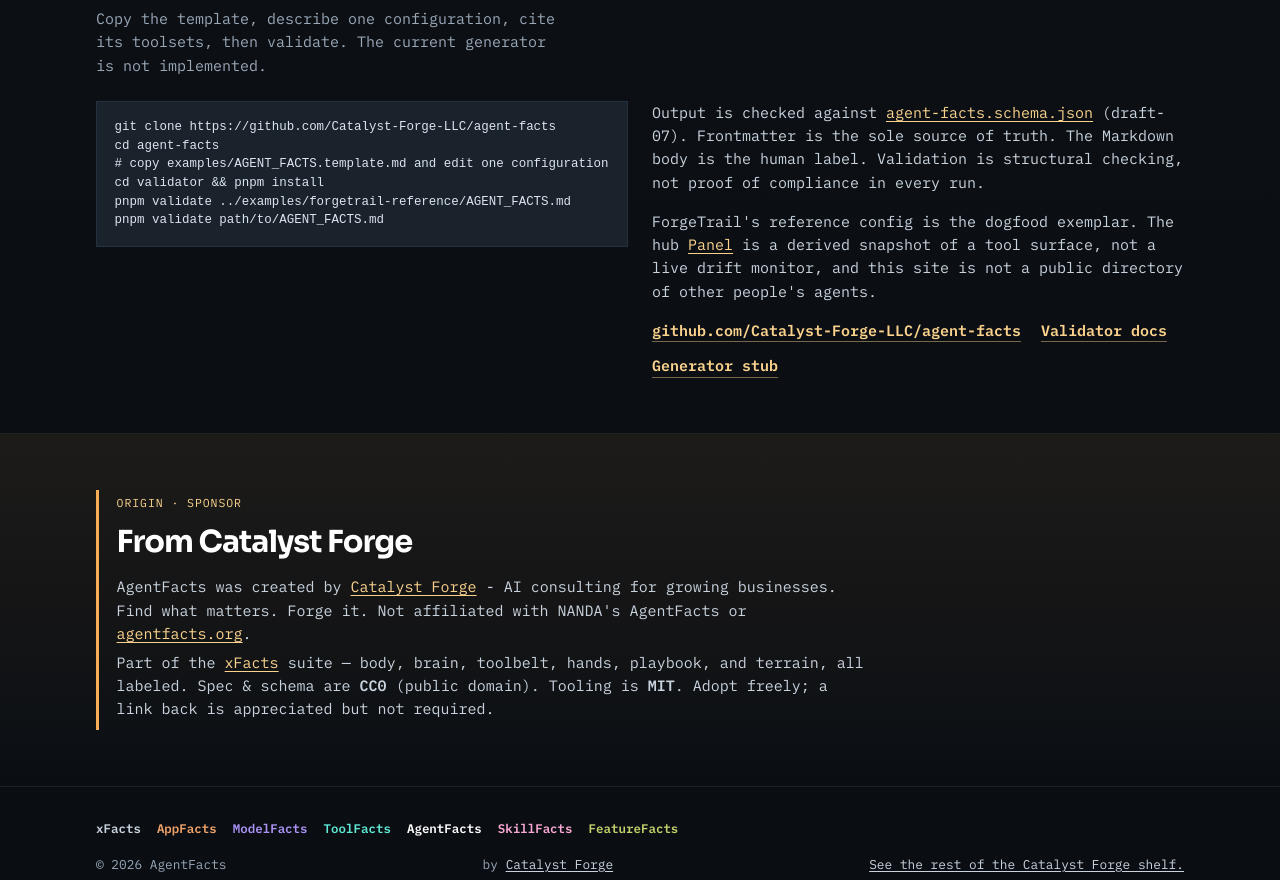
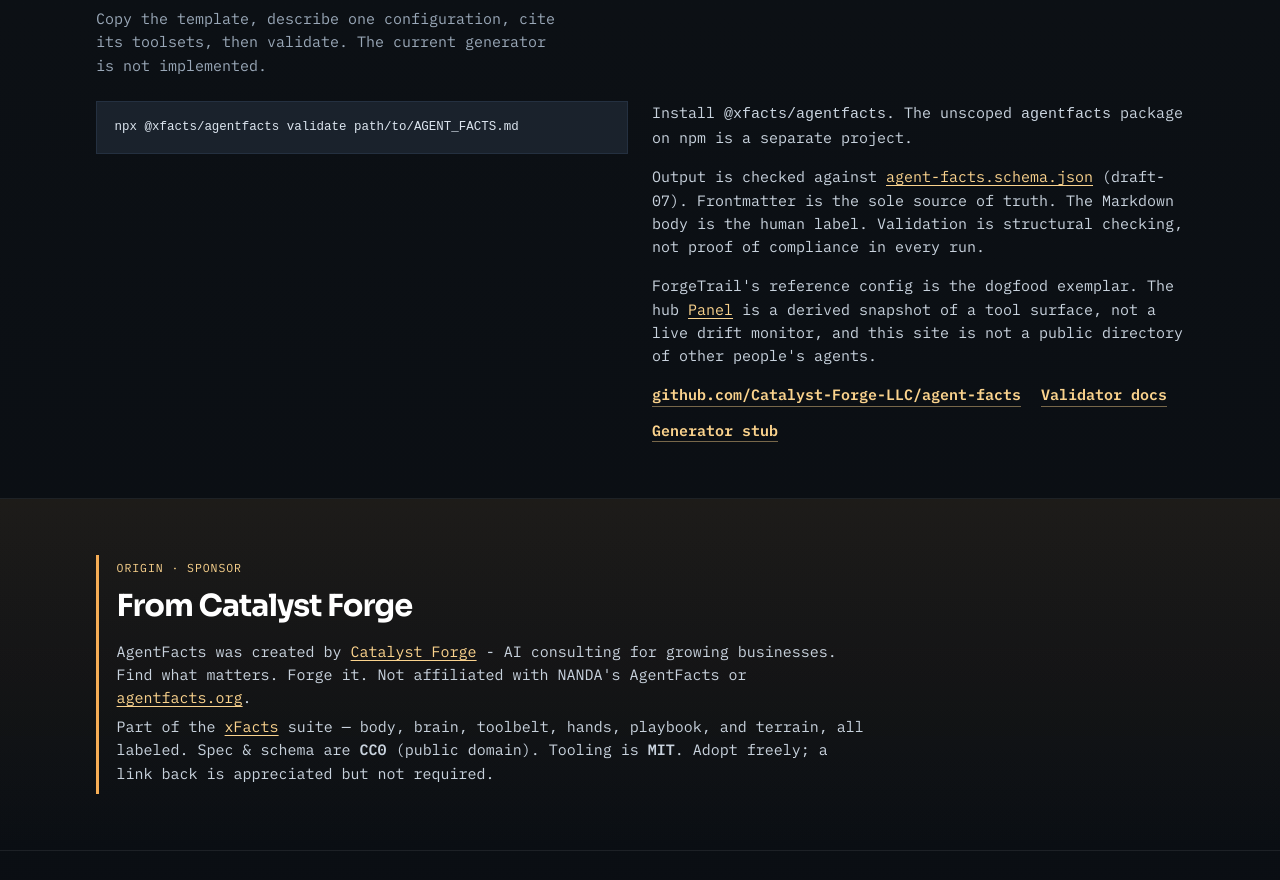
Before and after one commit to Catalyst-Forge-LLC/agent-facts, a website: page site/index.html in a window 1280 px wide. Shown: the part 3879-4759 px from the top of the page. Drawn offline with Linux system fonts and the light colour scheme.

Commit message:
Tell AgentFacts readers to use the scoped package
README.md and site/index.html replace the validator clone install
with npx @xfacts/agentfacts validate. Both say to install
@xfacts/agentfacts, and that the unscoped agentfacts package on npm
is a separate project.

```diff
--- a/site/index.html
+++ b/site/index.html
@@ -631,13 +631,11 @@ generated:
           The current generator is not implemented.
         </p>
         <div class="split">
-          <pre>git clone https://github.com/Catalyst-Forge-LLC/agent-facts
-cd agent-facts
-# copy examples/AGENT_FACTS.template.md and edit one configuration
-cd validator &amp;&amp; pnpm install
-pnpm validate ../examples/forgetrail-reference/AGENT_FACTS.md
-pnpm validate path/to/AGENT_FACTS.md</pre>
+          <pre>npx @xfacts/agentfacts validate path/to/AGENT_FACTS.md</pre>
           <div class="prose">
+            <p>
+              Install <code>@xfacts/agentfacts</code>. The unscoped <code>agentfacts</code> package on npm is a separate project.
+            </p>
             <p>
               Output is checked against
               <a href="/schema/agent-facts.schema.json">agent-facts.schema.json</a> (draft-07).
```
Also changed, not shown: README.md.
